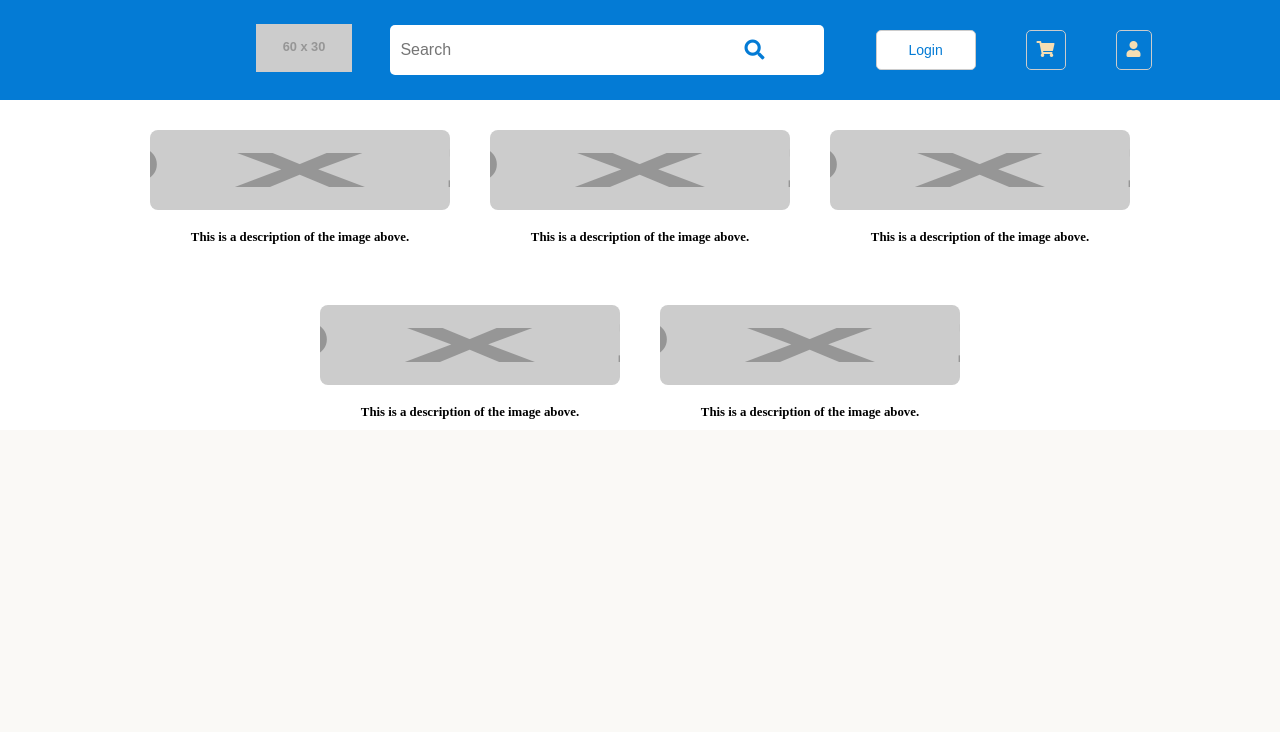
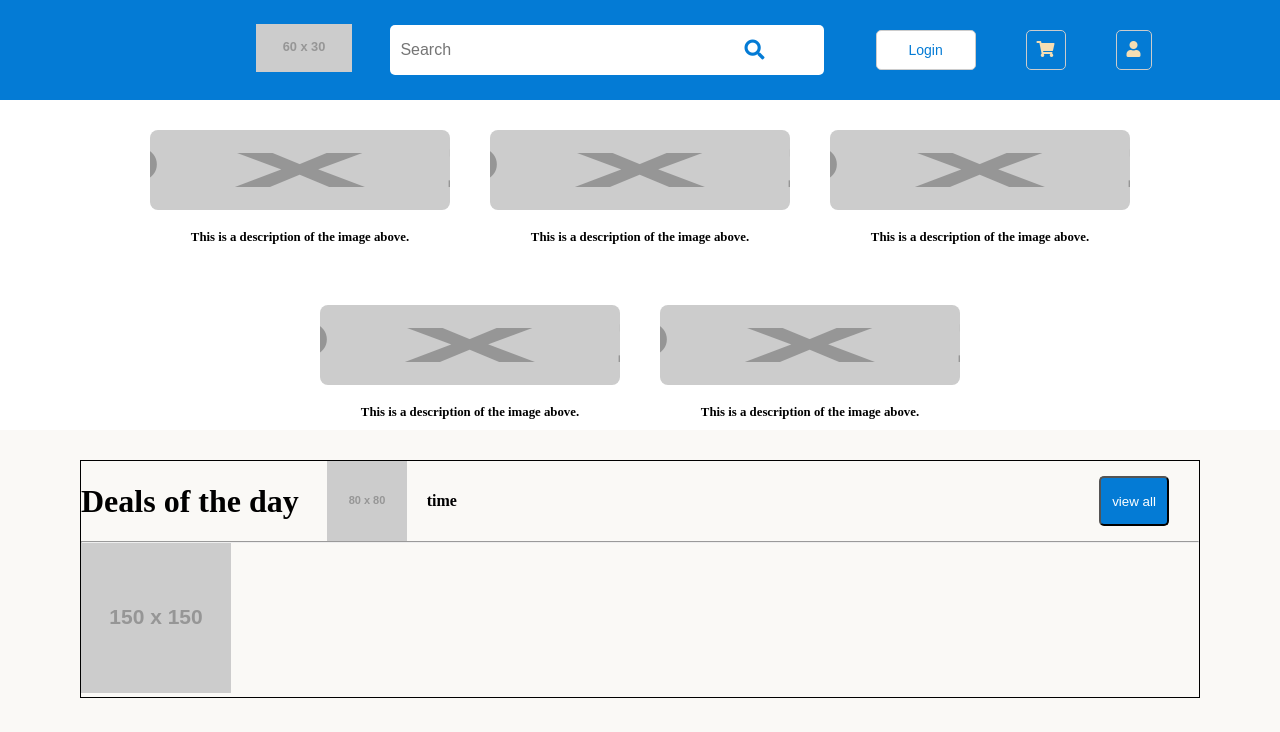
Before and after one commit to Dhrumil-sim/task_2_html, a plain HTML site: page index.html in a window 1280 px wide. Drawn offline with Linux system fonts and the light colour scheme; placeholder pictures from the web are drawn by us.

Commit message:
Created a template of Deals of the day

```diff
--- a/index.html
+++ b/index.html
@@ -49,7 +49,19 @@
             <img src="https://placehold.co/10x10" alt="GFG Logo" width="300" height="200">
             <p class="category-name">This is a description of the image above.</p>
         </div>
+    </div>
+    <div class="DealsOfTheDay">
+        <div class="header">
+            <h1>Deals of the day</h1>
+            <img src="https://placehold.co/80x80" class="clock" alt="clock">
+            <h4>time</h4>
+            <button>view all</button>
+        </div>
+        <hr>
+        <div class="product-cards">
+            <img src="https://placehold.co/150x150" alt="prod1">
 
+        </div>
     </div>
 
 
--- a/styles/style.css
+++ b/styles/style.css
@@ -95,3 +95,26 @@ body{
     font-weight: bold;
     margin-top: 20px; /* Space between the image and category name */
 }
+.DealsOfTheDay{
+   margin-left: 80px;
+   margin-right:80px;
+   border: 1px solid;
+   margin-top: 30px;
+}
+.DealsOfTheDay .header{
+    display: flex;
+    align-items: center;
+    gap: 20px;
+}
+.DealsOfTheDay .header .clock{
+    margin-left: 8px;
+}
+.DealsOfTheDay .header button{
+    margin-left: auto;
+    margin-right: 30px;
+    background-color: #047BD5;
+    color: white;
+    width:70px;
+    height: 50px;
+    border-radius: 5px;
+}
```
